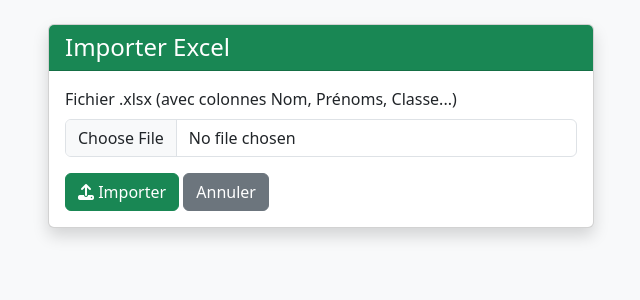
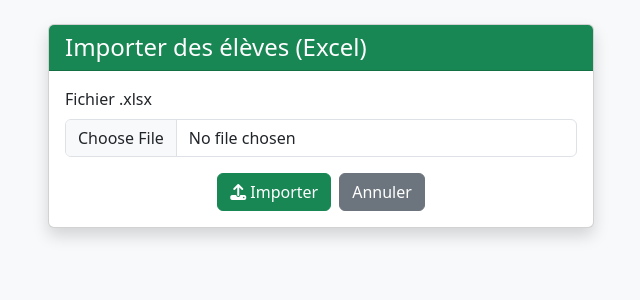
Before and after one commit to appolinair2355/Mont-sion, a Flask app: template templates/import_excel.html in a window 1280 px wide. Shown: the part 56-356 px from the top of the page, without its empty margins (319-959 px from the left). Run offline with Flask 3, Linux system fonts and the light colour scheme; the template is opened without the code that fills it, so the values that code supplies are empty.

Commit message:
Update import_excel.html

```diff
--- a/templates/import_excel.html
+++ b/templates/import_excel.html
@@ -1,19 +1,21 @@
 {% extends "base.html" %}
 {% block content %}
 <div class="row justify-content-center">
-  <div class="col-md-6">
+  <div class="col-lg-6">
     <div class="card shadow">
       <div class="card-header bg-success text-white">
-        <h4 class="mb-0">Importer Excel</h4>
+        <h4 class="mb-0">Importer des élèves (Excel)</h4>
       </div>
       <div class="card-body">
         <form method="POST" enctype="multipart/form-data">
           <div class="mb-3">
-            <label for="file" class="form-label">Fichier .xlsx (avec colonnes Nom, Prénoms, Classe...)</label>
+            <label for="file" class="form-label">Fichier .xlsx</label>
             <input type="file" id="file" name="file" class="form-control" accept=".xlsx" required>
           </div>
-          <button class="btn btn-success"><i class="fas fa-upload"></i> Importer</button>
-          <a href="{{ url_for('students') }}" class="btn btn-secondary">Annuler</a>
+          <div class="d-flex justify-content-center gap-2">
+            <button type="submit" class="btn btn-success"><i class="fas fa-upload"></i> Importer</button>
+            <a href="{{ url_for('students') }}" class="btn btn-secondary">Annuler</a>
+          </div>
         </form>
       </div>
     </div>
```
